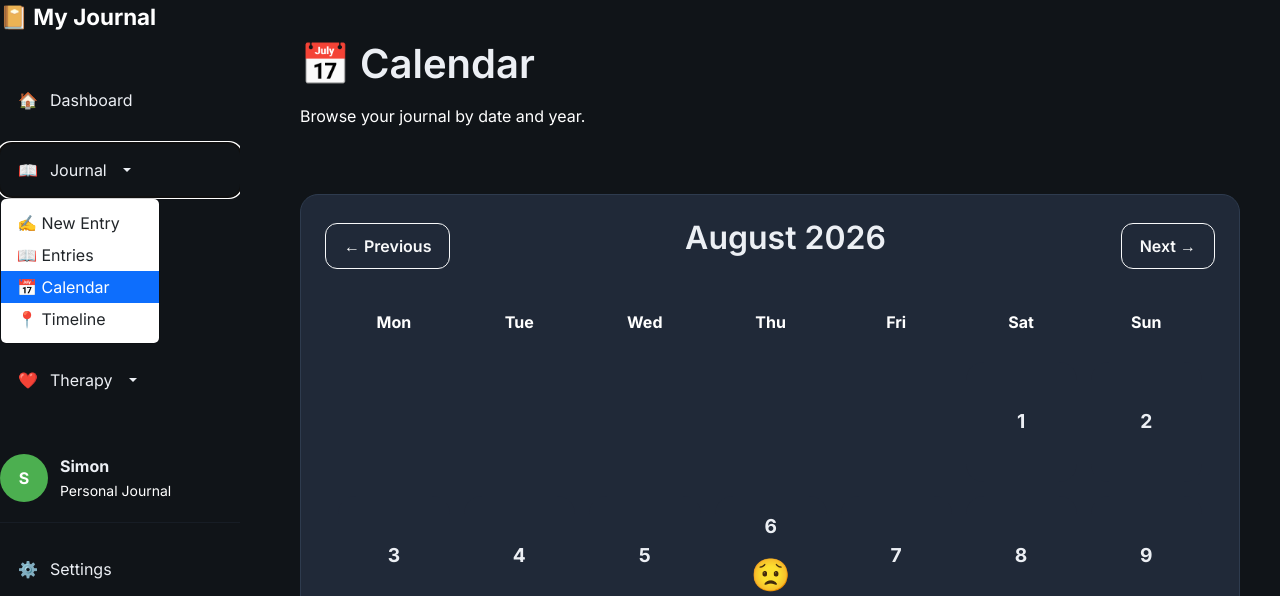
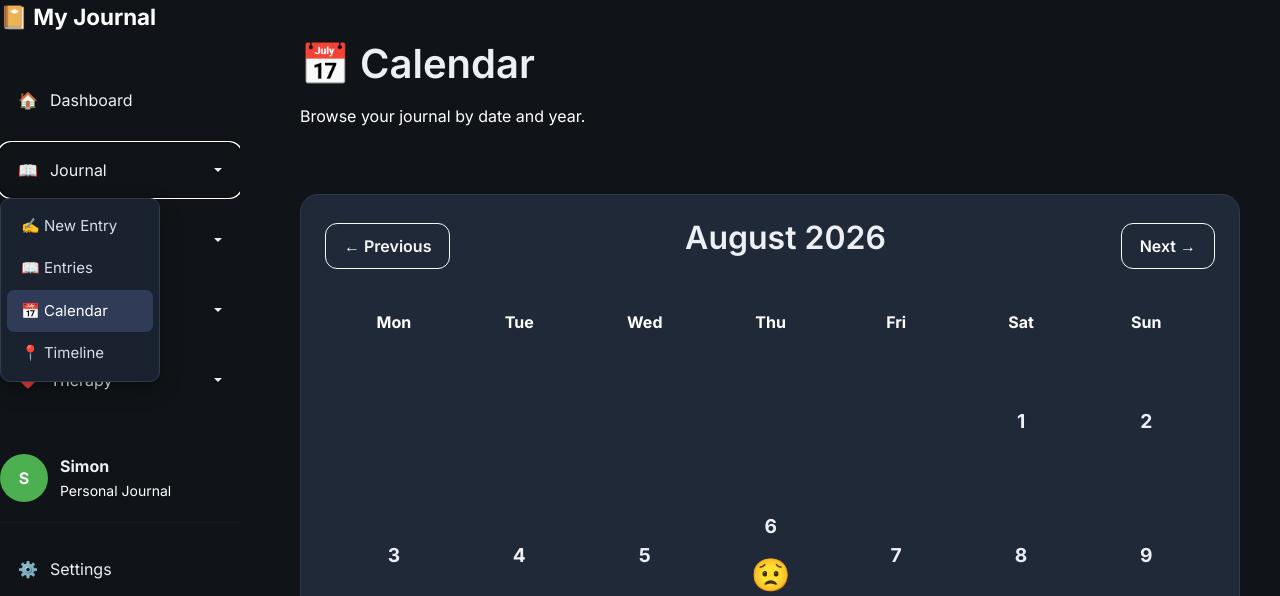
Before and after one commit to dippa1982/Journal_V2, a Flask app: page /calendar in a window 1280 px wide, after a click on "📖 Journal". Shown: the top 596 px of the page. Run offline with Flask 3, Linux system fonts and the light colour scheme; a user stored in the database is signed in.

Commit message:
Navigation Changes

```diff
--- a/static/css/components.css
+++ b/static/css/components.css
@@ -244,3 +244,44 @@
     box-shadow:var(--shadow-large);
 
 }
+
+/* ==========================
+   Bootstrap Sidebar Dropdowns
+========================== */
+
+.sidebar .nav-dropdown .dropdown-menu {
+    background: #1a2230;
+    border: 1px solid #303b50;
+    border-radius: 10px;
+    padding: 6px;
+    margin-top: 4px;
+    box-shadow: 0 8px 20px rgba(0, 0, 0, 0.35);
+}
+
+.sidebar .nav-dropdown .dropdown-item {
+    color: #d8dee9;
+    background: transparent;
+    border-radius: 7px;
+    padding: 10px 14px;
+    font-size: 15px;
+}
+
+.sidebar .nav-dropdown .dropdown-item:hover,
+.sidebar .nav-dropdown .dropdown-item:focus {
+    color: #ffffff;
+    background: #283449;
+}
+
+.sidebar .nav-dropdown .dropdown-item.active {
+    color: #ffffff;
+    background: #303b58;
+}
+
+.sidebar .nav-dropdown .dropdown-toggle::after {
+    margin-left: auto;
+    vertical-align: middle;
+}
+
+.sidebar .nav-dropdown .dropdown-toggle {
+    width: 100%;
+}
```
